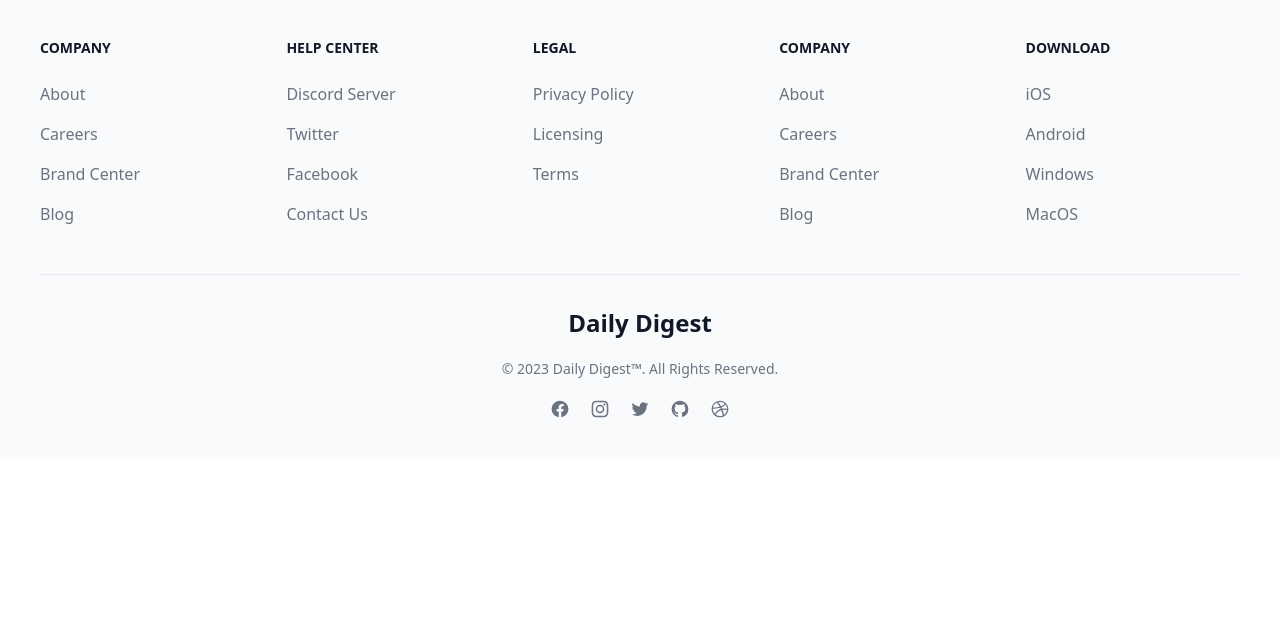
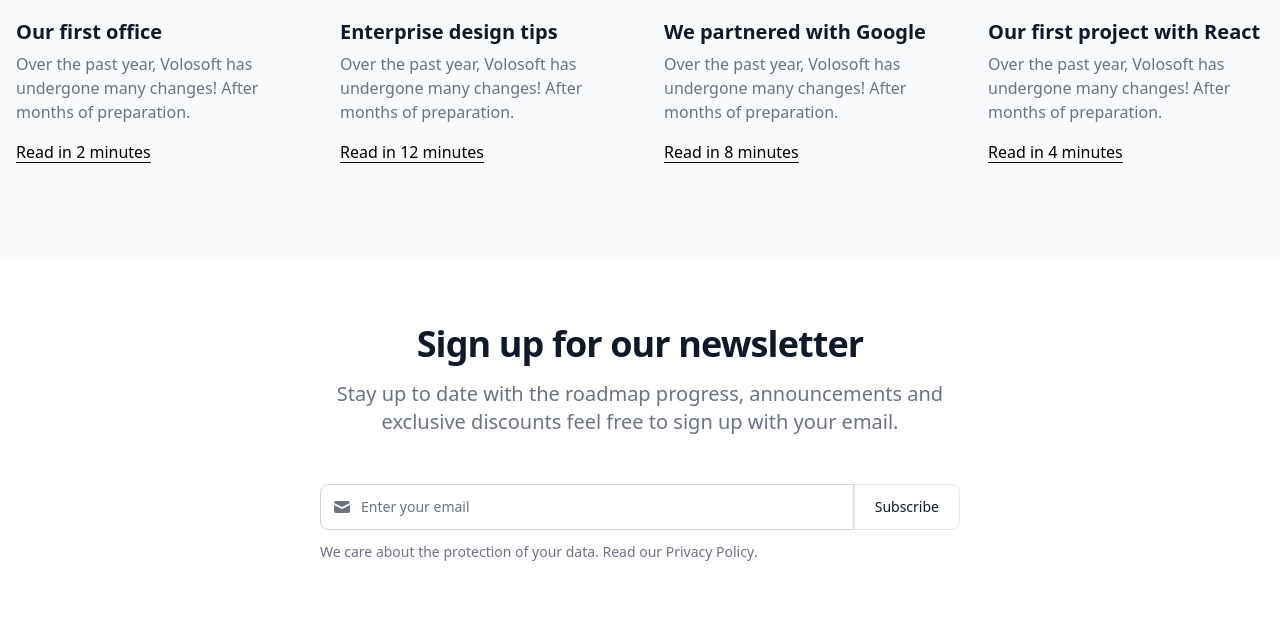
Before and after one commit to sphinx-austin/dj-blog-app, a Django app: page /blogs/ in a window 1280 px wide. Shown: the part 1433-2058 px from the top of the page. Before the commit the page ends 1851 px from the top, so only its background shows below. Run offline with Django 4.2, Linux system fonts and the light colour scheme; style sheets or scripts are compiled from the project's sources; some libraries are stand-ins or nearby versions.

Commit message:
add a section

```diff
--- a/templates/posts/blog.html
+++ b/templates/posts/blog.html
@@ -271,6 +271,116 @@
     </div>
   </div>
 </div>
+
+<!-- MORE ARTICLES SECTION -->
+<aside
+  aria-label="Related articles"
+  class="py-8 lg:py-24 bg-gray-50 dark:bg-gray-800"
+>
+  <div class="px-4 mx-auto max-w-screen-xl">
+    <h2 class="mb-8 text-2xl font-bold text-gray-900 dark:text-white">
+      Related articles
+    </h2>
+    <div class="grid gap-12 sm:grid-cols-2 lg:grid-cols-4">
+      <article class="max-w-xs">
+        <a href="#">
+          <img
+            src="https://flowbite.s3.amazonaws.com/blocks/marketing-ui/article/blog-1.png"
+            class="mb-5 rounded-lg"
+            alt="Image 1"
+          />
+        </a>
+        <h2
+          class="mb-2 text-xl font-bold leading-tight text-gray-900 dark:text-white"
+        >
+          <a href="#">Our first office</a>
+        </h2>
+        <p class="mb-4 font-light text-gray-500 dark:text-gray-400">
+          Over the past year, Volosoft has undergone many changes! After months
+          of preparation.
+        </p>
+        <a
+          href="#"
+          class="inline-flex items-center font-medium underline underline-offset-4 text-primary-600 dark:text-primary-500 hover:no-underline"
+        >
+          Read in 2 minutes
+        </a>
+      </article>
+      <article class="max-w-xs">
+        <a href="#">
+          <img
+            src="https://flowbite.s3.amazonaws.com/blocks/marketing-ui/article/blog-2.png"
+            class="mb-5 rounded-lg"
+            alt="Image 2"
+          />
+        </a>
+        <h2
+          class="mb-2 text-xl font-bold leading-tight text-gray-900 dark:text-white"
+        >
+          <a href="#">Enterprise design tips</a>
+        </h2>
+        <p class="mb-4 font-light text-gray-500 dark:text-gray-400">
+          Over the past year, Volosoft has undergone many changes! After months
+          of preparation.
+        </p>
+        <a
+          href="#"
+          class="inline-flex items-center font-medium underline underline-offset-4 text-primary-600 dark:text-primary-500 hover:no-underline"
+        >
+          Read in 12 minutes
+        </a>
+      </article>
+      <article class="max-w-xs">
+        <a href="#">
+          <img
+            src="https://flowbite.s3.amazonaws.com/blocks/marketing-ui/article/blog-3.png"
+            class="mb-5 rounded-lg"
+            alt="Image 3"
+          />
+        </a>
+        <h2
+          class="mb-2 text-xl font-bold leading-tight text-gray-900 dark:text-white"
+        >
+          <a href="#">We partnered with Google</a>
+        </h2>
+        <p class="mb-4 font-light text-gray-500 dark:text-gray-400">
+          Over the past year, Volosoft has undergone many changes! After months
+          of preparation.
+        </p>
+        <a
+          href="#"
+          class="inline-flex items-center font-medium underline underline-offset-4 text-primary-600 dark:text-primary-500 hover:no-underline"
+        >
+          Read in 8 minutes
+        </a>
+      </article>
+      <article class="max-w-xs">
+        <a href="#">
+          <img
+            src="https://flowbite.s3.amazonaws.com/blocks/marketing-ui/article/blog-4.png"
+            class="mb-5 rounded-lg"
+            alt="Image 4"
+          />
+        </a>
+        <h2
+          class="mb-2 text-xl font-bold leading-tight text-gray-900 dark:text-white"
+        >
+          <a href="#">Our first project with React</a>
+        </h2>
+        <p class="mb-4 font-light text-gray-500 dark:text-gray-400">
+          Over the past year, Volosoft has undergone many changes! After months
+          of preparation.
+        </p>
+        <a
+          href="#"
+          class="inline-flex items-center font-medium underline underline-offset-4 text-primary-600 dark:text-primary-500 hover:no-underline"
+        >
+          Read in 4 minutes
+        </a>
+      </article>
+    </div>
+  </div>
+</aside>
 
 <section class="bg-white dark:bg-gray-900">
   <div class="py-8 px-4 mx-auto max-w-screen-xl lg:py-16 lg:px-6">
```
